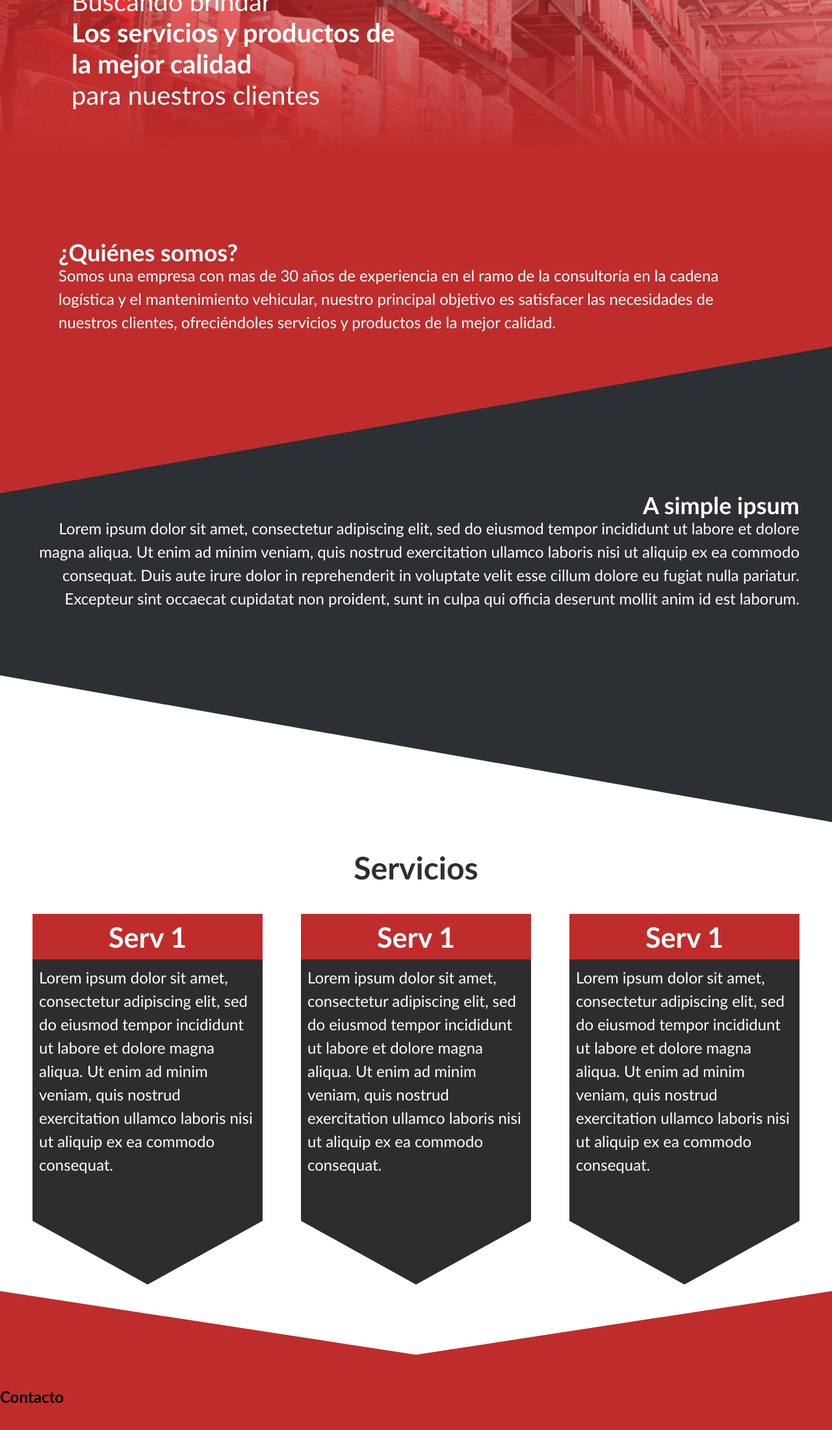
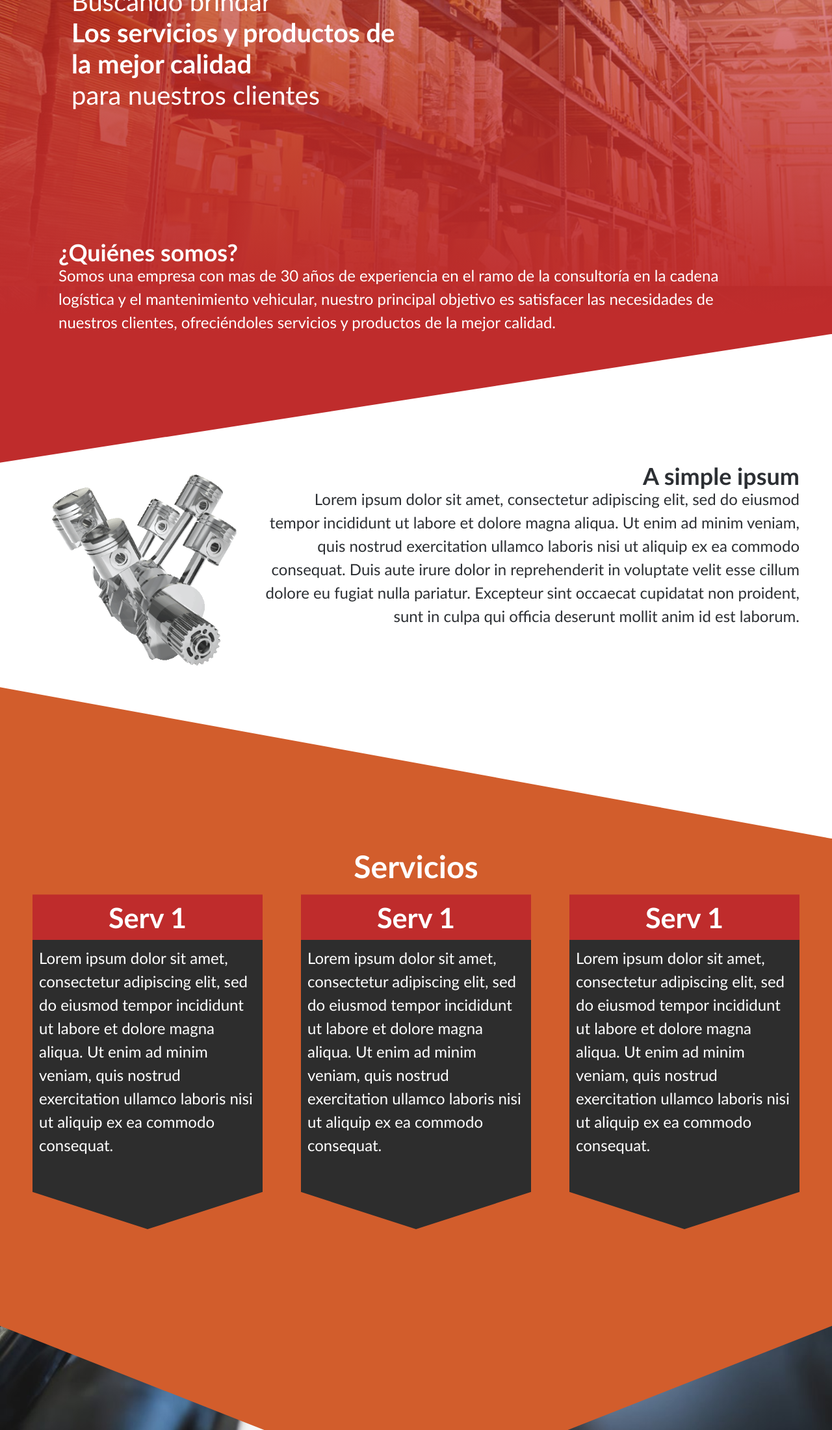
Before and after one commit to JorchCortez/website-template-1, a plain HTML site: page main/index.html in a window 1280 px wide. Shown: the part 360-2560 px from the top of the page at 65% size. Drawn offline with Linux system fonts and the light colour scheme.

Commit message:
Modifying website, removing SVGs to replace them with css: clip-path, fixing color issues and sections sizes, adding meta tag for viewport and validating that media queries work as expected

```diff
--- a/main/index.html
+++ b/main/index.html
@@ -1,6 +1,7 @@
 <html>
 
 <head>
+    <meta name="viewport" content="width=device-width,initial-scale=1">
     <link rel="stylesheet" href="./style/main.css">
     <title>GOESA</title>
 </head>
@@ -76,17 +77,23 @@
         </div>
     </section>
     <section class="objetivos">
+        <div class="objetivos-img">
+            <img src="./resources/piston-gif.gif">
+        </div>
+        <div class="objetivos-data">
             <h1>A simple ipsum</h1>
             <p>Lorem ipsum dolor sit amet, consectetur adipiscing elit, sed do eiusmod tempor incididunt ut labore et dolore
                 magna aliqua.
                 Ut enim ad minim veniam, quis nostrud exercitation ullamco laboris nisi ut aliquip ex ea commodo consequat.
                 Duis aute irure dolor in reprehenderit in voluptate velit esse cillum dolore eu fugiat nulla pariatur.
                 Excepteur sint occaecat cupidatat non proident, sunt in culpa qui officia deserunt mollit anim id est
-            laborum.</p>
+                laborum.
+            </p>
+        </div>
     </section>
     <section class="servicios">
         <h1>Servicios</h1>
-        <div class="service-view">
+        <div class="service-view-c">
             <div class="service-title">
                 Serv 1
             </div>
@@ -96,12 +103,8 @@
                 Ut enim ad minim veniam, quis nostrud exercitation ullamco laboris nisi ut aliquip ex ea commodo
                 consequat.
             </div>
-            <svg id="triangleView" xmlns="http://www.w3.org/2000/svg" version="1.1" width="100%" height="100"
-                viewBox="0 0 100 102" preserveAspectRatio="none">
-                <path d="M0 0 L50 100 L100 0 Z" />
-            </svg>
         </div>
-        <div class="service-view">
+        <div class="service-view-c">
             <div class="service-title">
                 Serv 1
             </div>
@@ -111,12 +114,8 @@
                 Ut enim ad minim veniam, quis nostrud exercitation ullamco laboris nisi ut aliquip ex ea commodo
                 consequat.
             </div>
-            <svg id="triangleView" xmlns="http://www.w3.org/2000/svg" version="1.1" width="100%" height="100"
-                viewBox="0 0 100 102" preserveAspectRatio="none">
-                <path d="M0 0 L50 100 L100 0 Z" />
-            </svg>
         </div>
-        <div class="service-view">
+        <div class="service-view-c">
             <div class="service-title">
                 Serv 1
             </div>
@@ -126,18 +125,9 @@
                 Ut enim ad minim veniam, quis nostrud exercitation ullamco laboris nisi ut aliquip ex ea commodo
                 consequat.
             </div>
-            <svg id="triangleView" xmlns="http://www.w3.org/2000/svg" version="1.1" width="100%" height="100"
-                viewBox="0 0 100 102" preserveAspectRatio="none">
-                <path d="M0 0 L50 100 L100 0 Z" />
-            </svg>
+
         </div>
-
-
     </section>
-    <svg id="triangleView" xmlns="http://www.w3.org/2000/svg" version="1.1" width="100%" height="100"
-        viewBox="0 0 100 102" preserveAspectRatio="none">
-        <path d="M0 0 L50 100 L100 0 Z" />
-    </svg>
 
     <section class="contacto">
         <h1>Contacto</h1>
--- a/main/style/main.css
+++ b/main/style/main.css
@@ -11,6 +11,8 @@ html body {
 
 body{
     padding-top: 70px;
+    background: url("../resources/v_mantainance.png") no-repeat center center fixed;
+    background-size: cover;
 }
 /*Nav bar*/
 /* reset & Prettify (delete this) */
@@ -71,7 +73,7 @@ body{
 }
 
 .logo-wrap {
-    height: auto;
+    height: 60px;
     max-height: 60px;
 }
 
@@ -213,7 +215,7 @@ body{
 .modal{
     display: none;
     position: fixed; /* Stay in place */
-    z-index: 1; /* Sit on top */
+    z-index: 100; /* Sit on top */
     padding-top: 100px; /* Location of the box */
     left: 0;
     top: 0;
@@ -236,7 +238,6 @@ body{
     border: none;
     width: 40%;
     height: auto;
-    min-height: 450px;
     box-shadow: 0 4px 8px 0 rgba(0,0,0,0.2),0 6px 20px 0 rgba(0,0,0,0.19);
     -webkit-animation-name: animatetop;
     -webkit-animation-duration: 0.4s;
@@ -279,7 +280,7 @@ body{
 }
 
 .modal-body {
-    padding: 120px 15px 15px 15px;
+    padding: 30px 15px 15px 30px;
     display: flex;
     align-content: center;
     justify-content: center;
@@ -363,47 +364,19 @@ body{
     box-sizing: border-box;
     padding: 0;
     color: #fff;
+    padding-bottom: 250px;
+    margin-bottom: -250px;
+    clip-path: polygon(0 0, 100% 0, 100% 80%, 0 100%);
 }
 
-.index::after{
-    position: absolute;
-    width: 100%;
-    height: 100%;
-    content: '';
-    background: rgba(191, 44, 44, 1);
-    mix-blend-mode: color;
-    mix-blend-mode: hue;
-    z-index: 0;
-    top: 0;
-    right: 0;
-    bottom: 0;
-    left: 0;
-    transform-origin: top right;
-    transform: skewY(-10deg);
-}
-
-.index::before{
-    position: absolute;
-    width: 100%;
-    height: 100%;
-    content: '';
-    background: rgba(191, 44, 44, 1);
-    mix-blend-mode: color;
-    mix-blend-mode: hue;
-    z-index: 0;
-    top: 0;
-    right: 0;
-    bottom: 0;
-    left: 0;
-}
 
 .section-container{
     padding: 90px;
-    padding-bottom: 20px;
-    background:linear-gradient(to bottom,rgba(105, 90, 90, 0),
-                                         rgba(191, 44, 44, 0.4),
-                                         rgba(191, 44, 44, 1),
-                                         rgba(191, 44, 44, 1))
+    padding-bottom: 250px;
+    height: auto;
+    margin-bottom: -250px;
+    background: linear-gradient(to bottom,rgba(105, 90, 90, 0), rgba(191, 44, 44, 0.5), rgba(191, 44, 44, 0.8), rgba(191, 44, 44, 1), rgba(191, 44, 44, 1));
+    clip-path: polygon(0 0, 100% 0, 100% 80%, 0 100%);
 }
 
 .section-container > .page--header{
@@ -450,42 +423,29 @@ body{
     position: relative;
     width: 100%;
     height: auto;
-    background: #2C2F33;
-    padding: 0;
-    color: #fff;
+    background: #FFFFFF;
+    color: #2C2F33;
     font-size: 1.5em;
-    padding: 0 50px 100px;
+    padding: 25vh 50px 25vh;
     text-align: right;
     line-height: 1.5em;
-    margin-top: 17.6%;
     z-index: 10;
+    display: flex;
+    clip-path: polygon(0 25.5%, 100% 0, 100% 100%, 0 70%);
 }
 
-.objetivos::before{
-    position: absolute;
-    top: 0;
-    left: 0;
+
+.objetivos-img{
+    width: 30%;
+}
+.objetivos-img img{
     width: 100%;
-    height: 100%;
-    content: '';
-    background: #2C2F33;
-    transform-origin: bottom left;
-    transform: skewY(-10deg);
-    z-index: -1;
 }
 
-.objetivos::after{
-    position: absolute;
-    top: 0;
-    left: 0;
-    width: 100%;
-    height: 100%;
-    content: '';
-    background: #2C2F33;
-    transform-origin: top left;
-    transform: skewY(10deg);
-    z-index: -1;
+.objetivos-data{
+    width: 70%
 }
+
 
 
 /*******************
@@ -496,17 +456,18 @@ body{
     width: 100%;
     height: auto;
     min-height: 90%;
-    background: rgb(255, 255, 255);
+    background: rgb(210,93,44);
     padding: 0;
     color: #fff;
     font-size: 1.5em;
-    padding: 0 50px 150px;
+    padding: 40% 50px 40%;
+    margin-top: -40%;
     line-height: 1.5em;
-    margin-top: 17.6%;
     display: flex;
     flex-wrap: wrap;
     align-content: space-evenly;
     justify-content: space-between;
+    clip-path: polygon(100% 0, 100% 75%, 50% 90%, 0% 75%, 0 0);
 }
 
 
@@ -516,15 +477,16 @@ body{
     margin: auto;
     text-align: center;
     font-size: 2em;
-    color: #2C2F33;
+    color: #FFFFFF;
 }
 
-.servicios>.service-view{
+.servicios>.service-view-c{
     width: 30%;
-    height: 400px;
+    height: auto;
+    clip-path: polygon(100% 0, 100% 80%, 50% 90%, 0% 80%, 0 0);
 }
 
-.service-view>.service-title{
+.service-view-c>.service-title{
     width: 100%;
     background: #BF2C2C;
     height: 70px;
@@ -536,10 +498,12 @@ body{
     justify-content: center;
 
 }
-.service-view>.service-container{
+
+.service-view-c>.service-container{
     width: 100%;
-    height: 100%;
+    height: auto;
     padding: 10px;
+    padding-bottom: 7em;
     background: #2d2d2d;
 
 }
@@ -550,39 +514,14 @@ body{
 .contacto{
     width: 100%;
     height: 500px;
-    background: #BF2C2C;
-    padding-top: 50px;
-}
-
-/*******************
-    triangleView
-********************/
-.service-view>svg#triangleView {
-	pointer-events: none;
     background: transparent;
-}
-.service-view>#triangleView path {
-	fill: #2d2d2d;
-	stroke: #2d2d2d;
-	stroke-width: 2;
-}
-
-svg#triangleView {
-	pointer-events: none;
-    background: #BF2C2C;
-}
-
-#triangleView path {
-	fill: rgb(255, 255, 255);
-	stroke: rgb(255, 255, 255);
-	stroke-width: 2;
 }
 
 /*******************
     Media  Querys
 ********************/
 
-@media only screen and (min-width: 600px) {
+@media (min-width: 750px) {
 
     /* Hides mobile-specific elements */
     .drop-trigger,
@@ -623,7 +562,8 @@ svg#triangleView {
 
 }
 
-@media only screen and (max-width: 600px) {
+@media(max-width: 750px){
+
     .main-header {
         top: 0;
     }
@@ -663,7 +603,8 @@ svg#triangleView {
     }
 
     .section-container{
-        padding: 90px 10px;
+        padding-left: 10px;
+        padding-right: 10px;
     }
 
     .section-container > .page--header{
@@ -672,15 +613,17 @@ svg#triangleView {
         width: 100%;
         padding: 2.5%;
     }
-}
-
-@media only screen and (max-width: 800px)
-{
-    .servicios>.service-view{
+    .servicios>.service-view-c{
         width: 100%;
         height: auto;
         display: flex;
         flex-wrap: wrap;
-        padding: 100px 0px;
+        padding: 20px 0px;
+        clip-path: polygon(100% 0, 100% 75%, 50% 90%, 0% 75%, 0 0);
+    }
+    .servicios{
+        padding: 50% 50px 40%;
+        margin-top: -60%;
+        clip-path: polygon(100% 13%, 100% 85%, 50% 90%, 0% 85%, 0 0);
     }
 }
```
Also changed, not shown: main/resources/piston-gif.gif (added). Lines whose indentation alone changed are shown as unchanged.
